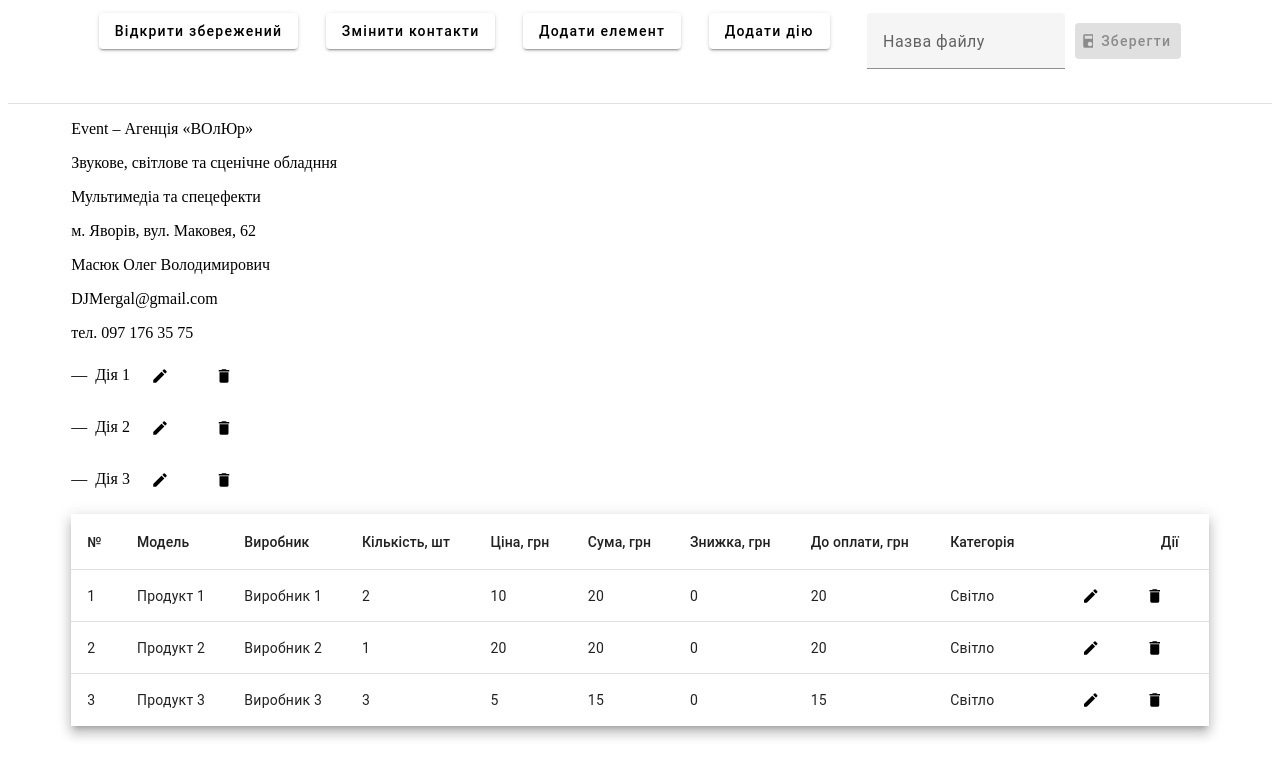
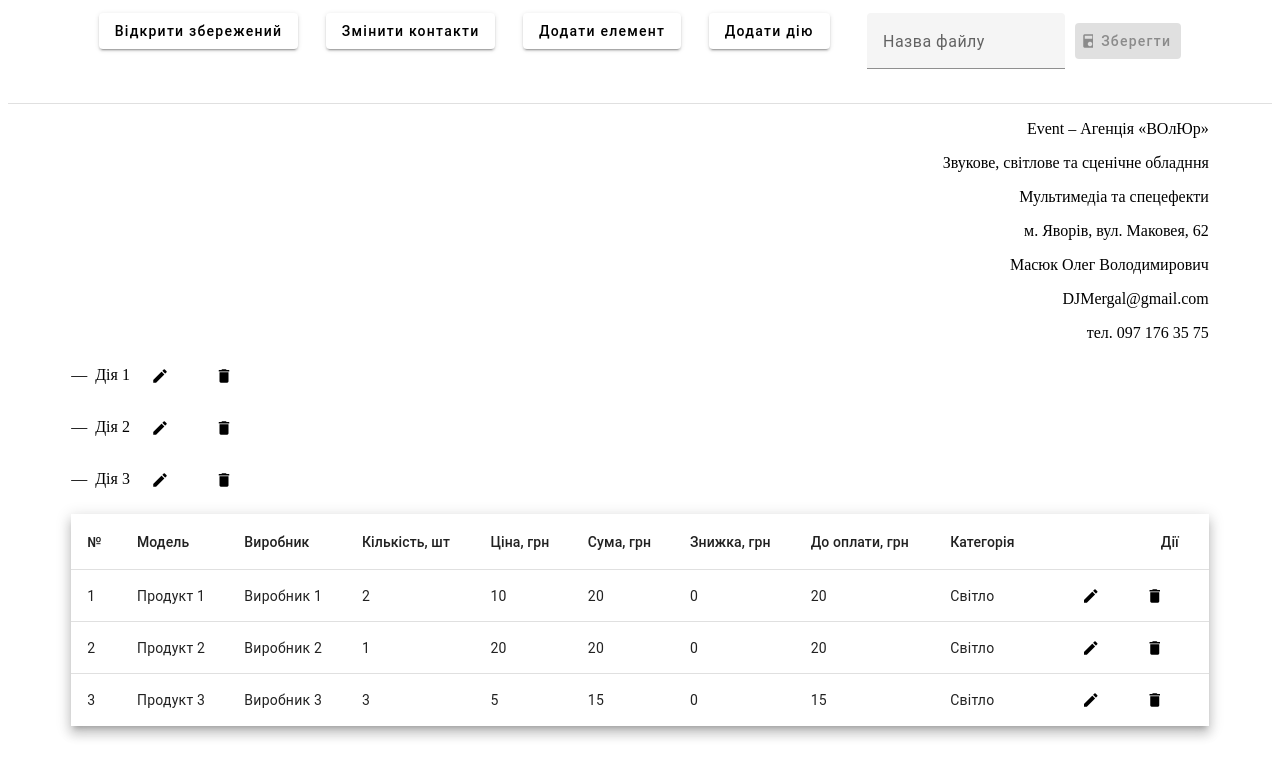
Before and after one commit to Pelyn0/invoicer, an Angular app in the folder invoicer/: page / in a window 1280 px wide. Shown: the top 778 px of the page. Built offline with nearby package versions, Linux system fonts and the light colour scheme.

Commit message:
add styles

```diff
--- a/invoicer/src/app/components/invoice-contacts-dialog/invoice-contacts-dialog.component.html
+++ b/invoicer/src/app/components/invoice-contacts-dialog/invoice-contacts-dialog.component.html
@@ -5,7 +5,7 @@
 
       <mat-form-field class="invoice-contacts-full-width">
         <mat-label>Контакти</mat-label>
-        <input matInput [(ngModel)]="data.contactsStr" name="contactsStr" type="textarea" />
+        <textarea matInput name="contactsStr" [(ngModel)]="data.contactsStr" rows="7" cols="100"></textarea>
       </mat-form-field>
 
     </div>
--- a/invoicer/src/app/components/invoice/invoice.component.html
+++ b/invoicer/src/app/components/invoice/invoice.component.html
@@ -21,7 +21,7 @@
 <mat-divider></mat-divider>
 
 <div class="body">
-  <div>
+  <div style="text-align: right;">
     <p *ngFor="let contact of contacts; let i = index">
       {{ contact.toString() }}
     </p>
```
